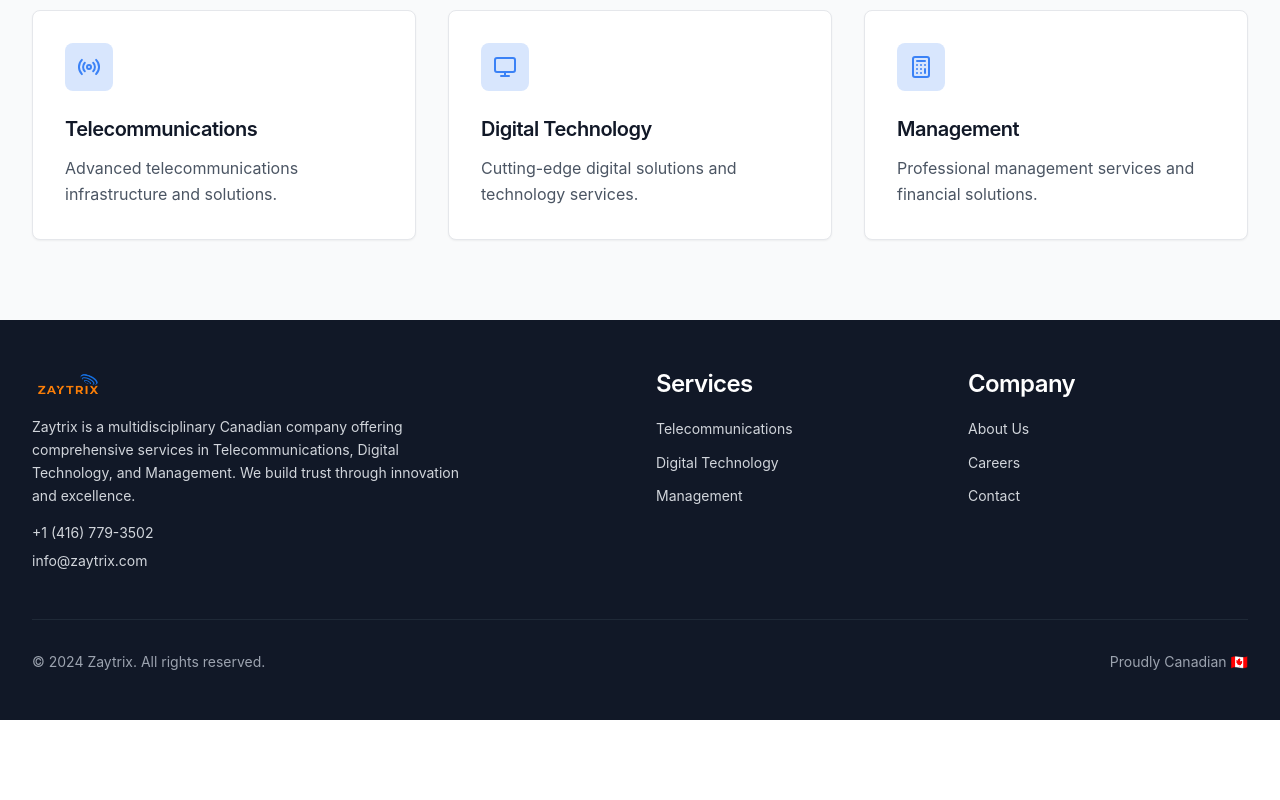
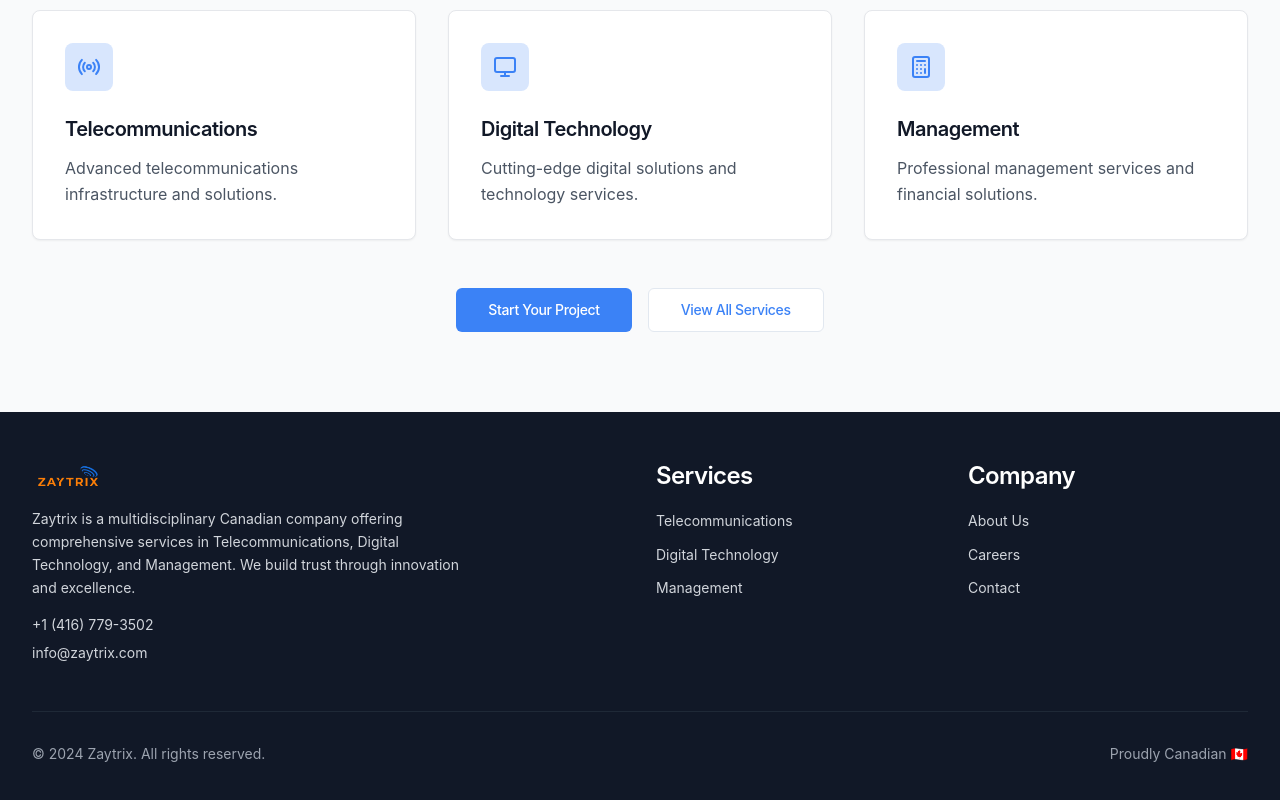
Before and after one commit to yeminimal/zaytrix, a React (Vite) app: page /contact in a window 1280 px wide. Shown: the part 2111-2911 px from the top of the page. Before the commit the page ends 2831 px from the top, so only its background shows below. Built offline with nearby package versions, Linux system fonts and the light colour scheme.

Commit message:
Fix:
Fix the visibility of the second button's text on the CTA section.

```diff
--- a/src/pages/Contact.tsx
+++ b/src/pages/Contact.tsx
@@ -316,6 +316,24 @@ const Contact = () => {
                 icon={<Calculator className="w-6 h-6 text-primary" />}
               />
             </div>
+
+            <div className="flex flex-col sm:flex-row gap-4 justify-center mt-12">
+              <Button
+                asChild
+                size="lg"
+                className="cta-primary"
+              >
+                <a href="/contact">Start Your Project</a>
+              </Button>
+              <Button
+                asChild
+                variant="outline"
+                size="lg"
+                className="cta-outline"
+              >
+                <a href="/services">View All Services</a>
+              </Button>
+            </div>
           </div>
         </section>
       </div>
```
